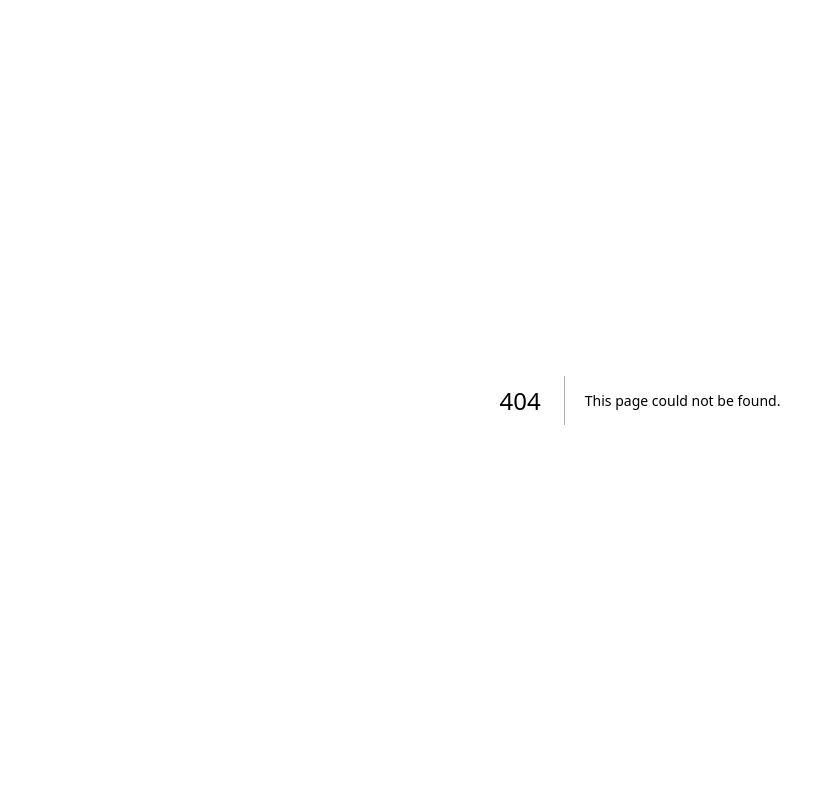
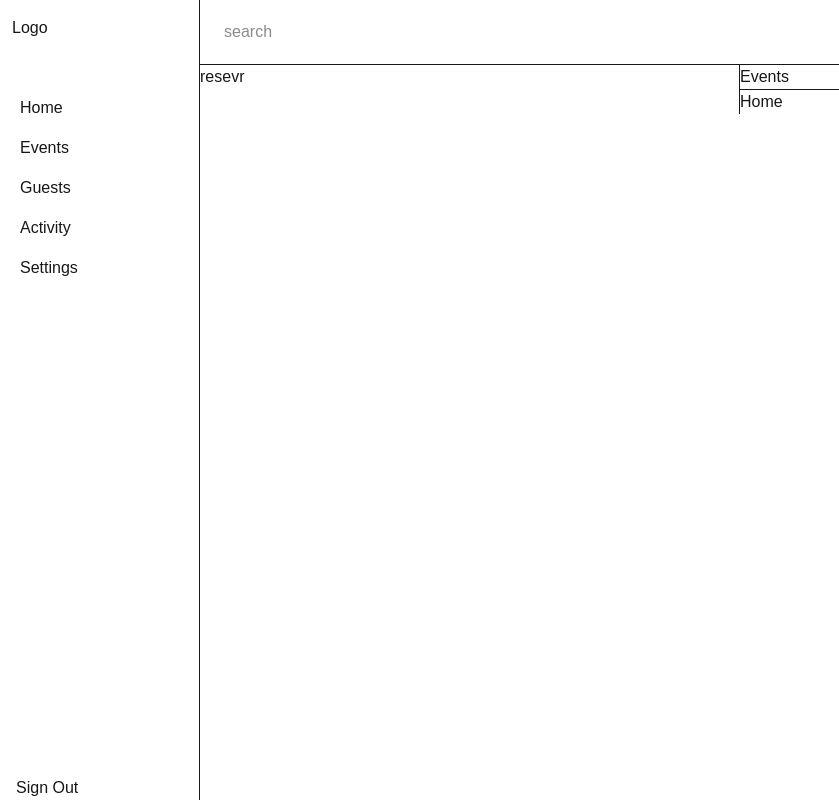
Before and after one commit to Bisruxa/pardy-, a Next.js app: page /dashboard in a window 1280 px wide. Before the commit this address had no page. Shown: the whole page, without its empty margins (0-839 px from the left). Built offline with nearby package versions, Linux system fonts and the light colour scheme.

Commit message:
side bar nad putting the components on layout

```diff
--- a/app/dashboard/layout.tsx
+++ b/app/dashboard/layout.tsx
@@ -1,23 +1,24 @@
 'use client'
 import { usePathname } from "next/navigation"
+import Shell from '@/components/Shell'
 const Dashboard =({children,events,rsvps}) =>{
   const path = usePathname()
 return (
-  <div>
-    {
-      path === '/dashboard' ? (
-        <div className="flex w-full h-full">
-          <div className="w-1/2 border-r border-default-50">{rsvps}
-          <div className="w-1/2 flex flex-col">
-          <div className="border-b border-default-50 w-full h-1/2">{events}</div>
+  <Shell>
+    {path === "/dashboard" ? (
+      <div className="flex w-full h-full">
+        <div className="w-1/2 border-r border-default-50">{rsvps}</div>
+        <div className="w-1/2 flex flex-col">
+          <div className="border-b border-default-50 w-full h-1/2">
+            {events}
+          </div>
           <div className="w-full h-1/2">{children}</div>
-          </div></div>
         </div>
-      ):(
-        <div>{children}</div>
-      )
-    }
-  </div>
-)
+      </div>
+    ) : (
+      <div>{children}</div>
+    )}
+  </Shell>
+);
 }
 export default Dashboard
--- /dev/null
+++ b/app/dashboard/page.tsx
@@ -0,0 +1,4 @@
+const Home = async()=>{
+  return <div>Home</div>
+}
+export default Home
--- /dev/null
+++ b/components/Nav.tsx
@@ -0,0 +1,12 @@
+'use client'
+import {CirclePlus} from 'lucide-react'
+
+const Nav=()=>{
+  return(
+<nav className='h-[65px] border-b border-default-50 flex items-center px-6 gap-4'>
+  <div className='w-1/2'>
+  <input type="text" placeholder="search" /></div>
+</nav>
+  )
+}
+export default Nav
--- /dev/null
+++ b/components/Shell.tsx
@@ -0,0 +1,17 @@
+import Side from './Side'
+import Nav from './Nav'
+
+const Shell =({children})=>{
+  return(
+    <div className='flex w-screen h-screen'>
+      <aside className='w-[200px] min-w-[200px] max-w-[200px] h-full border-r border-default-50'>
+        <Side/>
+      </aside>
+      <div className='w-[calc(100vw-200px)]'>
+        <Nav/>
+        <main className='h-[calc(l00vw-65px)]'>{children}</main>
+      </div>
+    </div>
+  )
+}
+export default Shell
--- /dev/null
+++ b/components/Side.tsx
@@ -0,0 +1,32 @@
+'use client'
+ import Image from 'next/image'
+ import Link from 'next/link'
+
+ const links = [
+  {route:'/dashboard' , name :'Home'},
+  {route:'/dashbaord/events', name:'Events'},
+  {route:'/dashbaord/guests',name:'Guests'},
+  {route:'/dashbaord/activity',name:'Activity'},
+  {route:'/dashbard/settings', name:'Settings'},
+ ]
+const Side =()=>{
+  return (
+    <div className="w-full h-full px-3 relative">
+      <div className="mb-12">
+        <div className="pt-4">Logo</div>
+      </div>
+      <div>
+        {links.map((link) => (
+          <div className="w-full " key={link.route}>
+            <Link href={link.route}>
+            <div className={`w-full h-full py-2 px-2 rounded-lg`}>{link.name}</div></Link>
+          </div>
+        ))}
+      </div>
+      <div className='absolute bottom-0 w-full left-0 px-4'>
+        <button>Sign Out</button>
+      </div>
+    </div>
+  );
+}
+export default Side
--- a/package.json
+++ b/package.json
@@ -12,6 +12,7 @@
     "@prisma/client": "^6.12.0",
     "bcrypt": "^6.0.0",
     "jsonwebtoken": "^9.0.2",
+    "lucide-react": "^0.532.0",
     "next": "15.4.4",
     "react": "19.1.0",
     "react-dom": "19.1.0",
```
Also changed, not shown: 1 other file (tests, documents, lock files or other folders).
